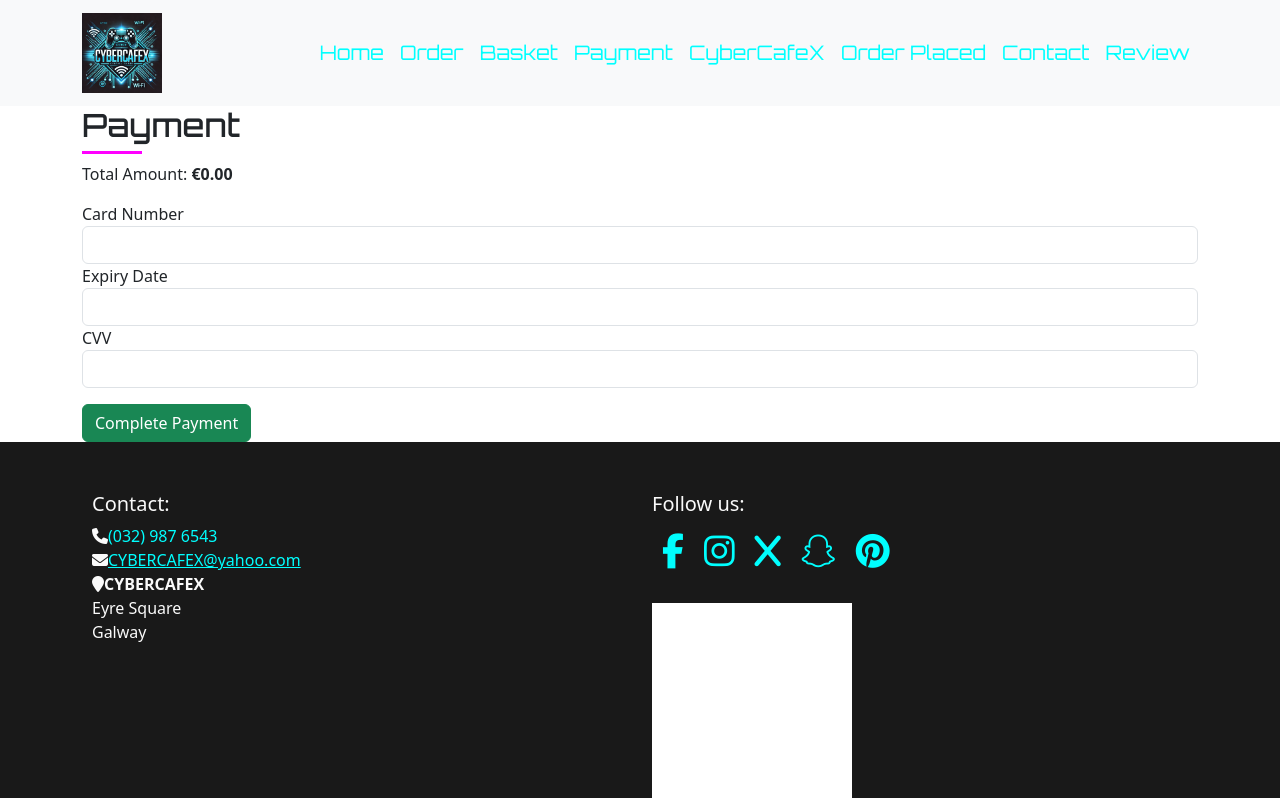
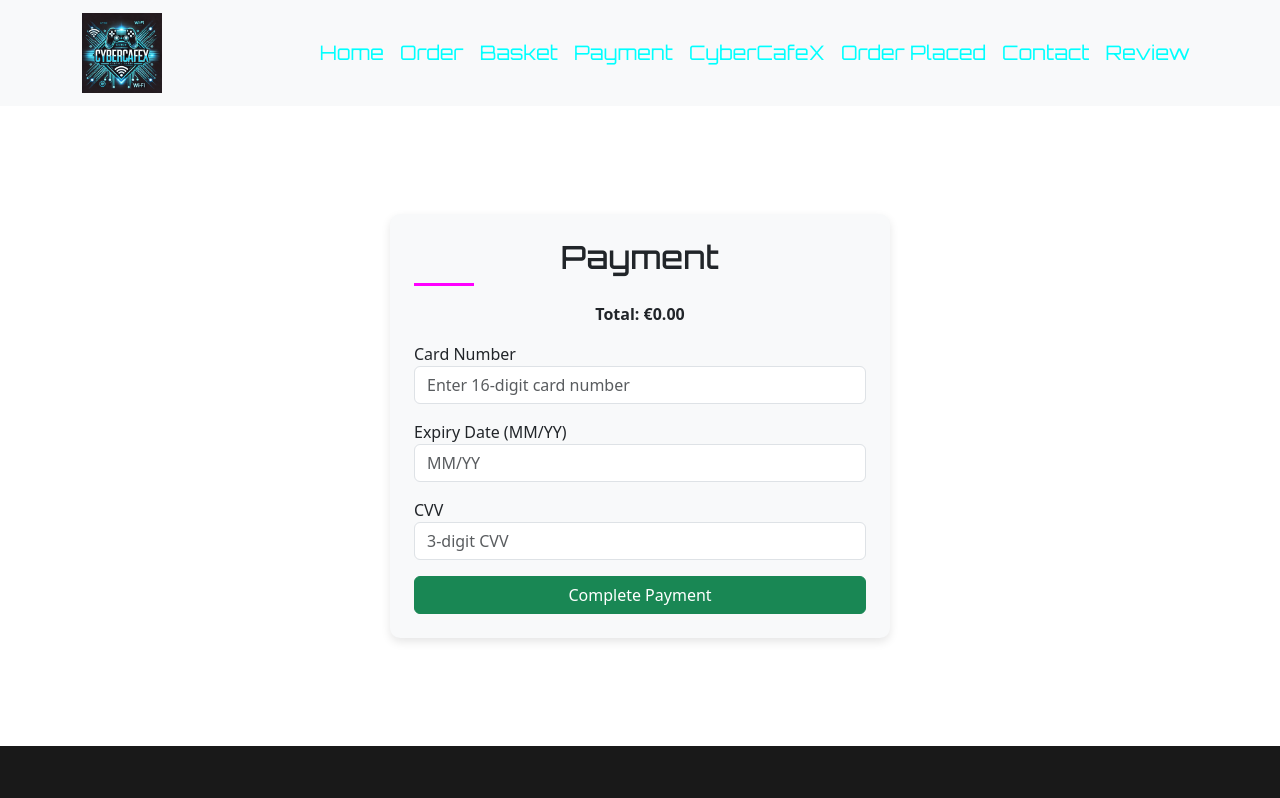
Before and after one commit to FawasAjani/cafe-app, a React (Create React App) app: page /payment in a window 1280 px wide. Shown: the top 798 px of the page. Built offline with nearby package versions, Linux system fonts and the light colour scheme.

Commit message:
edited payment method

```diff
--- a/src/App.js
+++ b/src/App.js
@@ -1,6 +1,6 @@
 import './App.css';
 import 'bootstrap/dist/css/bootstrap.min.css';
-import { useState } from 'react';
+import { useState, useEffect } from 'react';
 import { BrowserRouter as Router, Routes, Route } from 'react-router-dom';
 import Content from './components/content';
 import Footer from './components/footer';
@@ -14,27 +14,21 @@ import Read from './components/read';
 import Edit from './components/edit';
 import Contact from './components/contact';
 import Review from './components/review';
-import Menu from "./components/menu";
+import Menu from './components/menu';
 import Logo from './images/cyber1logo.png';
 import '@fortawesome/fontawesome-free/css/all.min.css';
 
 function App() {
-  const [basket, setBasket] = useState([]); // ✅ Store basket globally
+  // ✅ Load basket from localStorage when app starts
+  const [basket, setBasket] = useState(() => {
+    const savedBasket = localStorage.getItem("basket");
+    return savedBasket ? JSON.parse(savedBasket) : [];
+  });
 
-  // ✅ Add item to basket
-  const addToBasket = (item) => {
-    setBasket((prevBasket) => [...prevBasket, item]);
-  };
-
-  // ✅ Remove item from basket
-  const removeFromBasket = (index) => {
-    setBasket((prevBasket) => prevBasket.filter((_, i) => i !== index));
-  };
-
-  // ✅ Clear basket after successful payment
-  const clearBasket = () => {
-    setBasket([]);
-  };
+  // ✅ Save basket to localStorage whenever it changes
+  useEffect(() => {
+    localStorage.setItem("basket", JSON.stringify(basket));
+  }, [basket]);
 
   return (
     <Router>
@@ -61,13 +55,13 @@ function App() {
           </Container>
         </Navbar>
 
-        {/* Define Routes */}
+        {/* Routes */}
         <Routes>
           <Route path="/" element={<Content />} />
           <Route path="/read" element={<Read />} />
-          <Route path="/order" element={<Order basket={basket} setBasket={setBasket} />} /> {/* ✅ Pass setBasket */}
-          <Route path="/basket" element={<Basket basket={basket} removeFromBasket={removeFromBasket} />} />
-          <Route path="/payment" element={<Payment basket={basket} clearBasket={clearBasket} />} />
+          <Route path="/order" element={<Order basket={basket} setBasket={setBasket} />} />
+          <Route path="/basket" element={<Basket basket={basket} setBasket={setBasket} />} />
+          <Route path="/payment" element={<Payment basket={basket} setBasket={setBasket} />} />
           <Route path="/contact" element={<Contact />} />
           <Route path="/menu" element={<Menu />} />
           <Route path="/edit/:id" element={<Edit />} />
--- a/src/components/basket.js
+++ b/src/components/basket.js
@@ -1,10 +1,24 @@
 import { useNavigate } from "react-router-dom";
+import { useEffect } from "react";
 
-function Basket({ basket, removeFromBasket }) {
+function Basket({ basket, setBasket }) {
   const navigate = useNavigate();
 
-    // Calculate total price
+  useEffect(() => {
+    //load basket from local storage
+    const savedBasket = localStorage.getItem("basket");
+    if (savedBasket) {
+      setBasket(JSON.parse(savedBasket));
+    }
+  }, [setBasket]);
+
   const totalPrice = basket.reduce((acc, item) => acc + item.price, 0);
+
+  const removeFromBasket = (index) => {
+    const updatedBasket = basket.filter((_, i) => i !== index);
+    setBasket(updatedBasket);
+    localStorage.setItem("basket", JSON.stringify(updatedBasket));//updates to local storage
+  };
 
   return (
     <section className="custom-section">
@@ -23,7 +37,9 @@ function Basket({ basket, removeFromBasket }) {
               ))}
             </ul>
             <h4>Total: €{totalPrice.toFixed(2)}</h4>
-                        <button className="btn btn-primary mt-3" onClick={() => navigate("/payment")}>Proceed to Payment</button>
+            <button className="btn btn-primary mt-3" onClick={() => navigate("/payment")}>
+              Proceed to Payment
+            </button>
           </>
         )}
       </div>
--- a/src/components/payment.js
+++ b/src/components/payment.js
@@ -13,42 +13,61 @@ function Payment({ basket, clearBasket }) {
     const handlePayment = (e) => {
         e.preventDefault();
 
-        if (!cardNumber || !expiry || !cvv) {
-            setMessage("❌ Please fill in all payment details!");
+        //  Card Number (16 digits), Expiry (MM/YY), CVV (3 digits)
+        if (!/^\d{16}$/.test(cardNumber)) {
+            setMessage(" Invalid Card Number! Must be 16 digits.");
+            return;
+        }
+        if (!/^(0[1-9]|1[0-2])\/\d{2}$/.test(expiry)) {
+            setMessage(" Invalid Expiry Date! Use MM/YY format.");//Expire date
+            return;
+        }
+        if (!/^\d{3}$/.test(cvv)) {
+            setMessage(" Invalid CVV! Must be 3 digits.");//must be 3 digit
             return;
         }
 
+        // Payment successful
         setMessage("✅ Payment Successful! Thank you for your order.");
+        setCardNumber("");
+        setExpiry("");
+        setCvv("");
+
         setTimeout(() => {
-            clearBasket();
-            navigate("/");
+            clearBasket(); // Clear basket after payment
+            navigate("/"); // Redirect to home
         }, 3000);
     };
 
     return (
-        <section className="custom-section">
-            <div className="container">
-                <h2>Payment</h2>
-                <p>Total Amount: <strong>€{totalPrice.toFixed(2)}</strong></p>
-                {message && <p className="mt-2">{message}</p>}
+        <section className="custom-section d-flex justify-content-center align-items-center" style={{ minHeight: "80vh" }}>
+            <div className="container p-4" style={{ maxWidth: "500px", background: "#f8f9fa", borderRadius: "10px", boxShadow: "0px 4px 10px rgba(0, 0, 0, 0.1)" }}>
+                <h2 className="text-center mb-3">Payment</h2>
+                <p className="text-center mb-3"><strong>Total: €{totalPrice.toFixed(2)}</strong></p>
+
+                {message && <div className={`alert ${message.includes("") ? "alert-danger" : "alert-success"}`} role="alert">{message}</div>}
+
                 <form onSubmit={handlePayment}>
-                    <div className="form-group">
+                    <div className="form-group mb-3">
                         <label>Card Number</label>
-                        <input type="text" className="form-control" value={cardNumber} onChange={(e) => setCardNumber(e.target.value)} required />
+                        <input type="text" className="form-control" placeholder="Enter 16-digit card number" value={cardNumber} //Enter 16-digit card number
+                            onChange={(e) => setCardNumber(e.target.value.replace(/\D/, ''))} maxLength="16" required />
                     </div>
-                    <div className="form-group">
-                        <label>Expiry Date</label>
-                        <input type="text" className="form-control" value={expiry} onChange={(e) => setExpiry(e.target.value)} required />
+                    <div className="form-group mb-3">
+                        <label>Expiry Date (MM/YY)</label>
+                        <input type="text" className="form-control" placeholder="MM/YY" value={expiry}
+                            onChange={(e) => setExpiry(e.target.value)} maxLength="5" required />
                     </div>
-                    <div className="form-group">
+                    <div className="form-group mb-3">
                         <label>CVV</label>
-                        <input type="text" className="form-control" value={cvv} onChange={(e) => setCvv(e.target.value)} required />
+                        <input type="text" className="form-control" placeholder="3-digit CVV" value={cvv}
+                            onChange={(e) => setCvv(e.target.value.replace(/\D/, ''))} maxLength="3" required />
                     </div>
-                    <button type="submit" className="btn btn-success mt-3">Complete Payment</button>
+                    <button type="submit" className="btn btn-success w-100">Complete Payment</button>
                 </form>
             </div>
         </section>
     );
 }
 
-export default Payment;
+export default Payment;//payment
```
Also changed, not shown: src/components/order.js (+32 -33 lines). Lines whose indentation alone changed are shown as unchanged.
